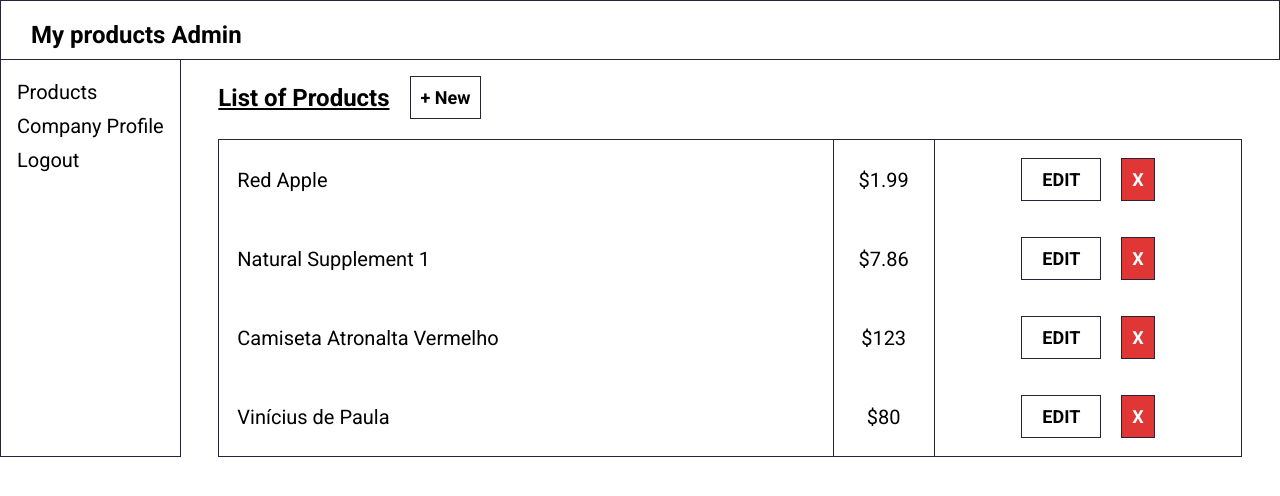
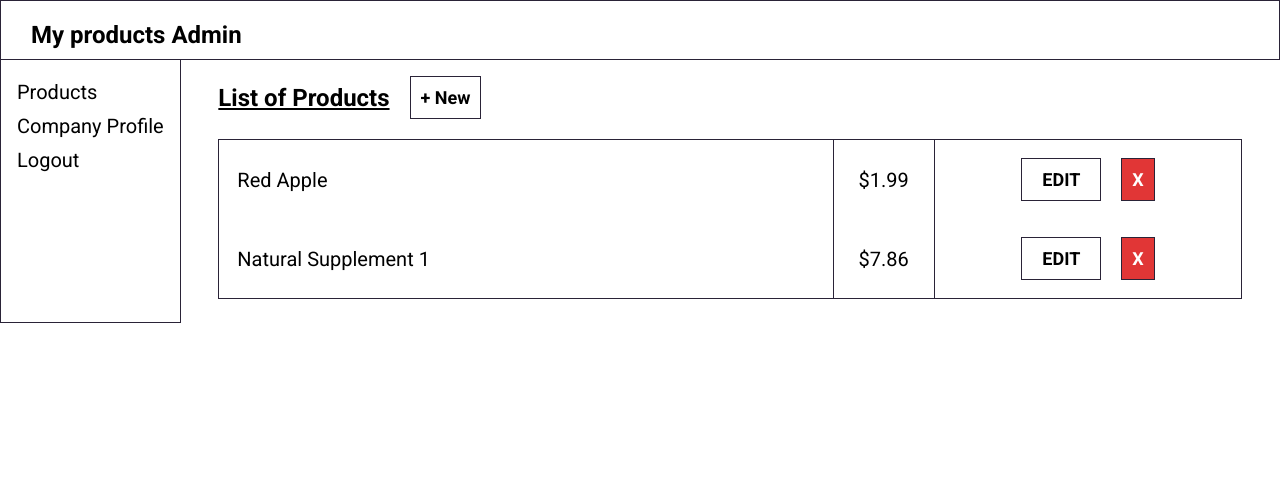
Before and after one commit to ViniciusdePSouza/Ws_Admin, a React (Vite) app: page /home in a window 1280 px wide. Shown: the top 496 px of the page. Built offline with nearby package versions, Linux system fonts and the light colour scheme; data requests are answered from the project's data file.

Commit message:
Fix: bug after deleting product fixed

```diff
--- a/db.json
+++ b/db.json
@@ -22,22 +22,6 @@
       "price": 7.86,
       "tag": 1,
       "photo": "https://picsum.photos/100/200"
-    },
-    {
-      "name": "Camiseta Atronalta Vermelho",
-      "tag": 5,
-      "description": "gyiotgouiyoiyui",
-      "price": 123,
-      "photo": "https://picsum.photos/100/200",
-      "id": 5
-    },
-    {
-      "name": "Vinícius de Paula",
-      "tag": 3,
-      "description": "uytfuyirfiyuf",
-      "price": 80,
-      "photo": "https://picsum.photos/100/200",
-      "id": 6
     }
   ],
   "tags": [
--- a/src/components/TableRow/index.tsx
+++ b/src/components/TableRow/index.tsx
@@ -22,6 +22,7 @@ export function TableRow({ name, price, id }: TableRowProps) {
     try {
       await api.delete(`/products/${id}`);
       alert("produto deletado, recarregue a página");
+      location.reload();
     } catch (error) {
       console.log(error);
     }
```
